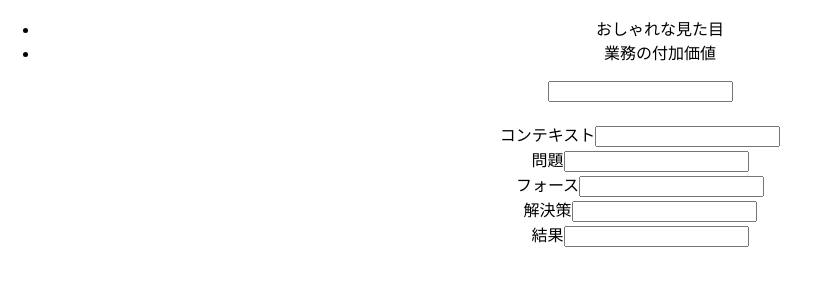
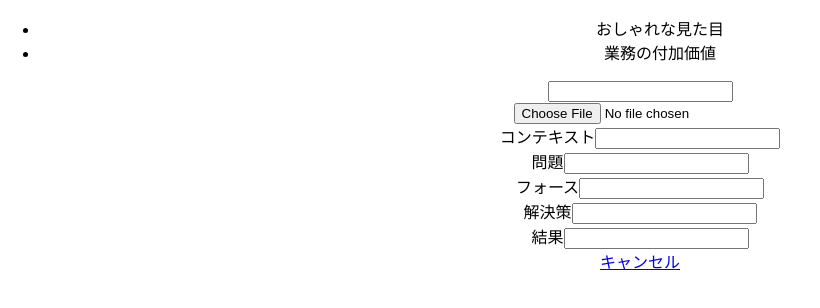
Before and after one commit to msntts/PatternLanguageEditor, a React (Create React App) app in the folder pattern-language-editor-client/: page /edit in a window 1280 px wide. Shown: the top 308 px of the page, without its empty margins (0-820 px from the left). Built offline with nearby package versions, Linux system fonts and the light colour scheme.

Commit message:
パターン編集画面の追加
- パターンビューに編集するボタンを追加
- パターンエディット画面を新規追加
  - ビューとエディット画面の行き来までを実装

```diff
--- a/pattern-language-editor-client/package.json
+++ b/pattern-language-editor-client/package.json
@@ -14,6 +14,7 @@
     "react": "^18.2.0",
     "react-dom": "^18.2.0",
     "react-redux": "^8.0.5",
+    "react-router-dom": "^6.10.0",
     "react-scripts": "5.0.1",
     "typescript": "^4.9.5",
     "web-vitals": "^2.1.4"
--- a/pattern-language-editor-client/src/views/App.tsx
+++ b/pattern-language-editor-client/src/views/App.tsx
@@ -1,13 +1,22 @@
 import React from 'react'
+import { BrowserRouter as Router, Routes, Route } from 'react-router-dom'
 import './App.css'
 import PatternList from './containers/PatternListContainer'
 import PatternView from './containers/PatternViewContainer'
+import PatternEdit from './containers/PatternEditContainer'
 
 function App() {
   return (
     <div className="App">
       <PatternList />
-      <PatternView />
+      <Router>
+        <Routes>
+          <Route path="/" element={<PatternView />} />
+        </Routes>
+        <Routes>
+          <Route path="/edit" element={<PatternEdit />} />
+        </Routes>
+      </Router>
     </div>
   )
 }
--- /dev/null
+++ b/pattern-language-editor-client/src/views/components/PatternEditComponent.tsx
@@ -0,0 +1,67 @@
+import React, { ChangeEvent, useState } from 'react'
+
+export type Props = {
+  name: string
+  imgPath: string
+  context: string
+  problem: string
+  fource: string
+  solution: string
+  result: string
+}
+
+function PatternEdit(pattern: Props) {
+  const [previewImgPath, setPreviewImgPath] = useState<null | string>(pattern.imgPath)
+
+  function previewImage(event: ChangeEvent<HTMLInputElement>) {
+    const files = event.target.files
+
+    if (files && files.length > 0) {
+      const file = files[0]
+      const reader = new FileReader()
+
+      reader.onload = () => {
+        if (reader.result !== null) {
+          setPreviewImgPath(reader.result as string)
+        }
+      }
+
+      reader.readAsDataURL(file)
+    }
+  }
+
+  return (
+    <div>
+      <div>
+        <input type="text" defaultValue={pattern.name} />
+      </div>
+      <div>
+        <img src={pattern.imgPath} />
+        {previewImgPath && <img src={previewImgPath} />}
+        <input type="file" onChange={previewImage} accept="image/*"></input>
+      </div>
+      <div>
+        <label>コンテキスト</label>
+        <input type="text" defaultValue={pattern.context} />
+      </div>
+      <div>
+        <label>問題</label>
+        <input type="text" defaultValue={pattern.problem} />
+      </div>
+      <div>
+        <label>フォース</label>
+        <input type="text" defaultValue={pattern.fource} />
+      </div>
+      <div>
+        <label>解決策</label>
+        <input type="text" defaultValue={pattern.solution} />
+      </div>
+      <div>
+        <label>結果</label>
+        <input type="text" defaultValue={pattern.result} />
+      </div>
+    </div>
+  )
+}
+
+export default PatternEdit
--- /dev/null
+++ b/pattern-language-editor-client/src/views/containers/PatternEditContainer.tsx
@@ -0,0 +1,23 @@
+import React from 'react'
+import { Link } from 'react-router-dom'
+import { useSelector } from 'react-redux'
+import PatternEditComponent from '../components/PatternEditComponent'
+import { selectedPatternSelector } from '../../state/patterns/selector'
+
+export default function PatternEdit() {
+  const prop = useSelector(selectedPatternSelector)
+  return (
+    <div>
+      <PatternEditComponent
+        name={prop.name}
+        imgPath={prop.imgPath}
+        context={prop.context}
+        problem={prop.problem}
+        fource={prop.fource}
+        solution={prop.solution}
+        result={prop.result}
+      />
+      <Link to="/">キャンセル</Link>
+    </div>
+  )
+}
--- a/pattern-language-editor-client/src/views/containers/PatternViewContainer.tsx
+++ b/pattern-language-editor-client/src/views/containers/PatternViewContainer.tsx
@@ -1,5 +1,7 @@
+import React from 'react'
+import { Link } from 'react-router-dom'
 import { connect } from 'react-redux'
-import PatternView from '../components/PatternViewComponent'
+import PatternViewComponent from '../components/PatternViewComponent'
 import { selectedPatternSelector } from '../../state/patterns/selector'
 import { RootState } from '../../store'
 
@@ -17,8 +19,31 @@ const mapStateToProps = (state: RootState) => {
   }
 }
 
-const mapDispatchToProps = () => {
-  return {}
+export default connect(mapStateToProps)(PatternView)
+
+type PatternViewProps = {
+  name: string
+  imgPath: string
+  context: string
+  problem: string
+  fource: string
+  solution: string
+  result: string
 }
 
-export default connect(mapStateToProps, mapDispatchToProps)(PatternView)
+function PatternView(props: PatternViewProps) {
+  return (
+    <div>
+      <PatternViewComponent
+        name={props.name}
+        imgPath={props.imgPath}
+        context={props.context}
+        problem={props.problem}
+        fource={props.fource}
+        solution={props.solution}
+        result={props.result}
+      />
+      <Link to="/edit">パターンを編集する</Link>
+    </div>
+  )
+}
```
Also changed, not shown: 1 other file (tests, documents, lock files or other folders).
